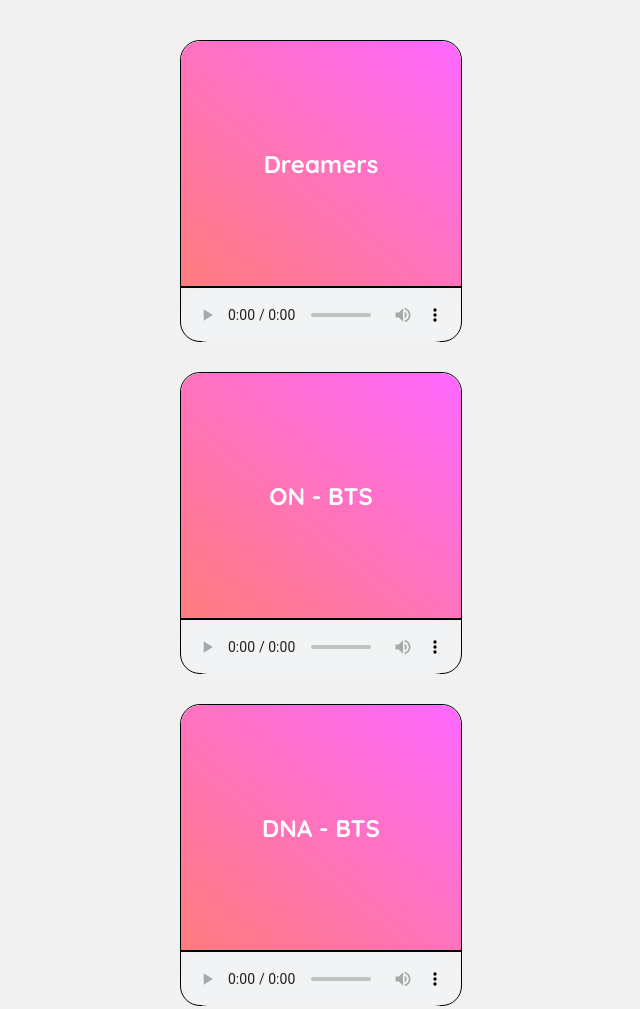
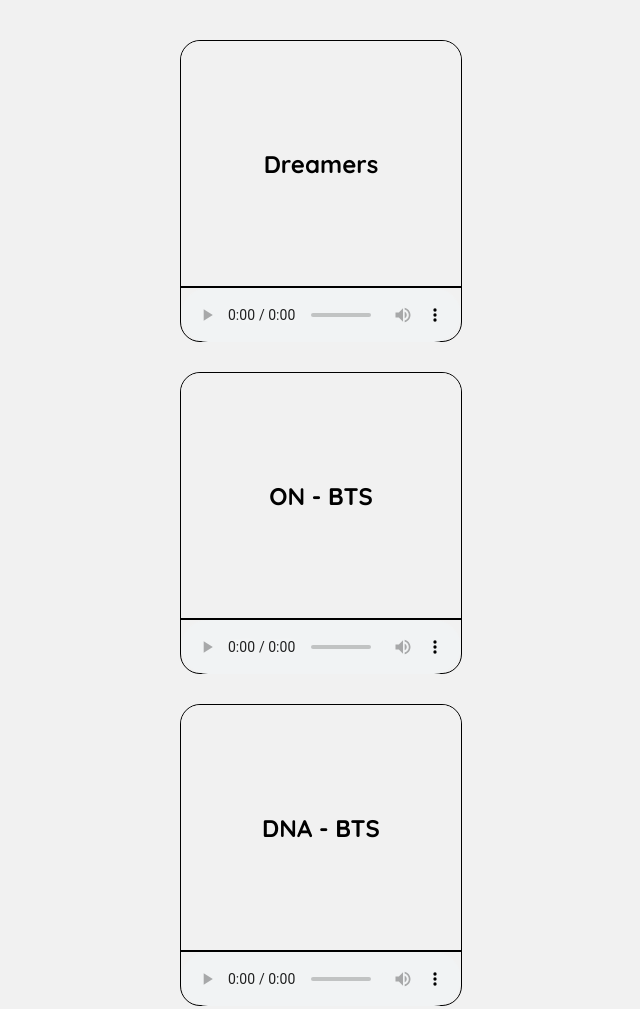
Before and after one commit to Nuclear-Games/Nuclear-OS---Songs, a plain HTML site: page index.html in a window 1280 px wide. Shown: the top 1009 px of the page, without its empty margins (319-959 px from the left). Drawn offline with Linux system fonts and the light colour scheme.

Commit message:
Update style.css

```diff
--- a/style.css
+++ b/style.css
@@ -35,10 +35,10 @@ audio{
   align-items: center;
   border-radius: 20px 20px 0 0;
   justify-content: center;
-  background: linear-gradient(-140deg, rgb(255, 104, 255) , rgb(255, 124, 124));
+  background: #f1f1f1;
 }
 
 .head{
-  color: #fff;
+  color: #000;
   font-weight: bolder;
 }
```
